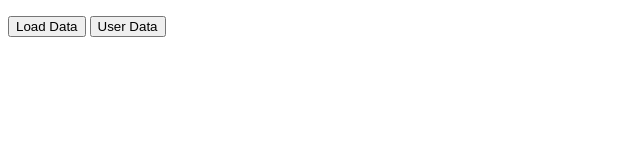
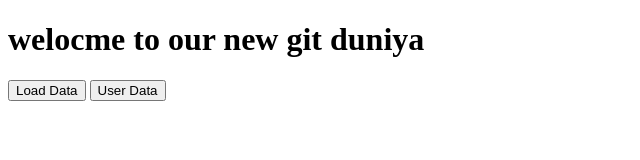
Before and after one commit to limon4884S/first-dev, a plain HTML site: page index2.html in a window 1280 px wide. Shown: the whole page, without its empty margins (0-640 px from the left). Drawn offline with Linux system fonts and the light colour scheme.

Commit message:
welcome added

```diff
--- a/index2.html
+++ b/index2.html
@@ -7,6 +7,7 @@
     <title>Api json</title>
 </head>
 <body>
+    <h1>welocme to our new git duniya</h1>
     <ul id="users">
 
     </ul>
```
